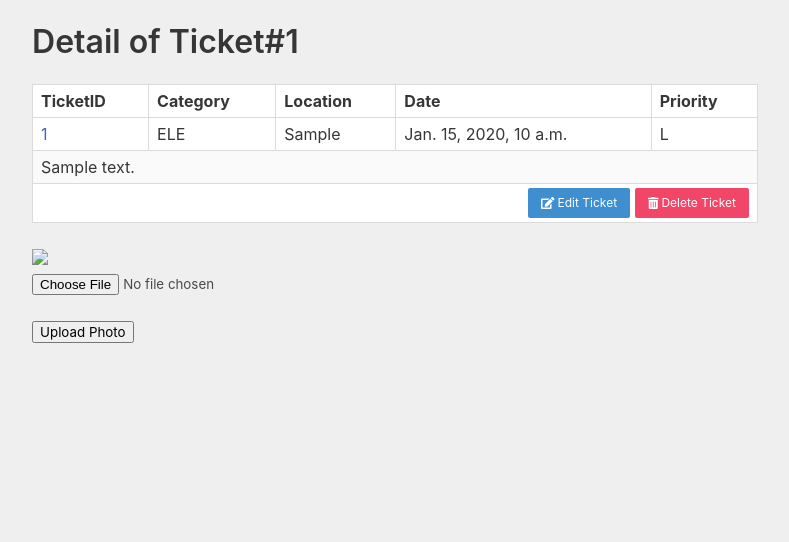
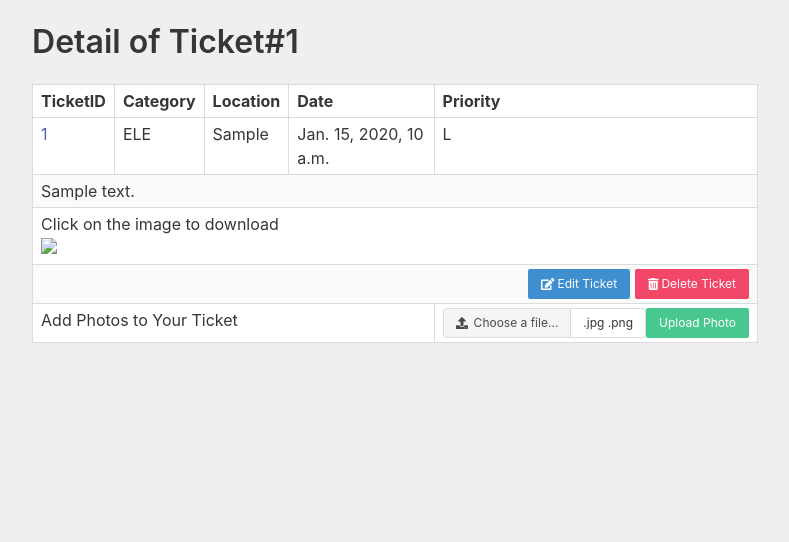
Before and after one commit to junyichung1/GitFix-Maintenance-Request, a Django app: template main_app/templates/tickets/detail.html in a window 1280 px wide. Shown: the part 120-662 px from the top of the page, without its empty margins (245-1034 px from the left). Run offline with Django 3.2, Linux system fonts and the light colour scheme; the template is opened without the code that fills it: values that come from a table or form of the project are taken from there, others are empty; tables that the repository leaves empty hold one stand-in row (values such as "Sample post"); some libraries are stand-ins or nearby versions.

Commit message:
Upload page temp

```diff
--- a/main_app/templates/tickets/detail.html
+++ b/main_app/templates/tickets/detail.html
@@ -35,26 +35,49 @@
           <tr><td colspan="5">
             {{ ticket.description }}
           </td></tr>
+          <tr><td colspan="5"><p>Click on the image to download</p>
+            {% for photo in ticket.photo_set.all %}
+            <a href="{{photo.url}}" target="_blank"><img class="responsive-img card-panel" src="{{photo.url}}" width="200px" height="auto"></a>
+          {% empty %}
+            <div class="card-panel teal-text center-align">No Photos Uploaded</div>
+          {% endfor %}
+          </td></tr>
           <tr><td colspan="5" align="right">
             <a class="button is-info is-small" href="{% url 'tickets_update' ticket.id %}"> <i class="fas fa-edit"></i>&nbsp;Edit Ticket</a>
             <a class="button is-danger is-small" href="{% url 'tickets_delete' ticket.id %}"> <i class="fas fa-trash-alt"></i>&nbsp;Delete Ticket</a>
           </td></tr>
 
             </tbody>
-
-          </table>
-          {% for photo in ticket.photo_set.all %}
-          <img class="responsive-img card-panel" src="{{photo.url}}">
-        {% empty %}
-          <div class="card-panel teal-text center-align">No Photos Uploaded</div>
-        {% endfor %}
+    <tr><td colspan="4">Add Photos to Your Ticket</td>
+      <td colspan="2">
 
         <form action="{% url 'add_photo' ticket.id %}" enctype="multipart/form-data" method="POST" class="card-panel">
           {% csrf_token %}
-          <input type="file" name="photo-file">
-          <br><br>
-          <input type="submit" class="btn" value="Upload Photo">
+          <div class="file has-name is-small is-pulled-right">
+            <label class="file-label">
+              <input class="file-input" type="file" name="photo-file">
+              <span class="file-cta">
+                <span class="file-icon">
+                  <i class="fas fa-upload"></i>
+                </span>
+                <span class="file-label">
+                  Choose a file…
+                </span>
+              </span>
+              <span class="file-name">
+                .jpg .png
+              </span>
+            </label>
+            <input type="submit" class="button is-success is-small is-pulled-right" value="Upload Photo">
+
+          </div>
+
         </form>
+
+      </td></tr>
+          </table>
+
+
               </div>
             <div class="column is-2"></div>
     </div>
```
